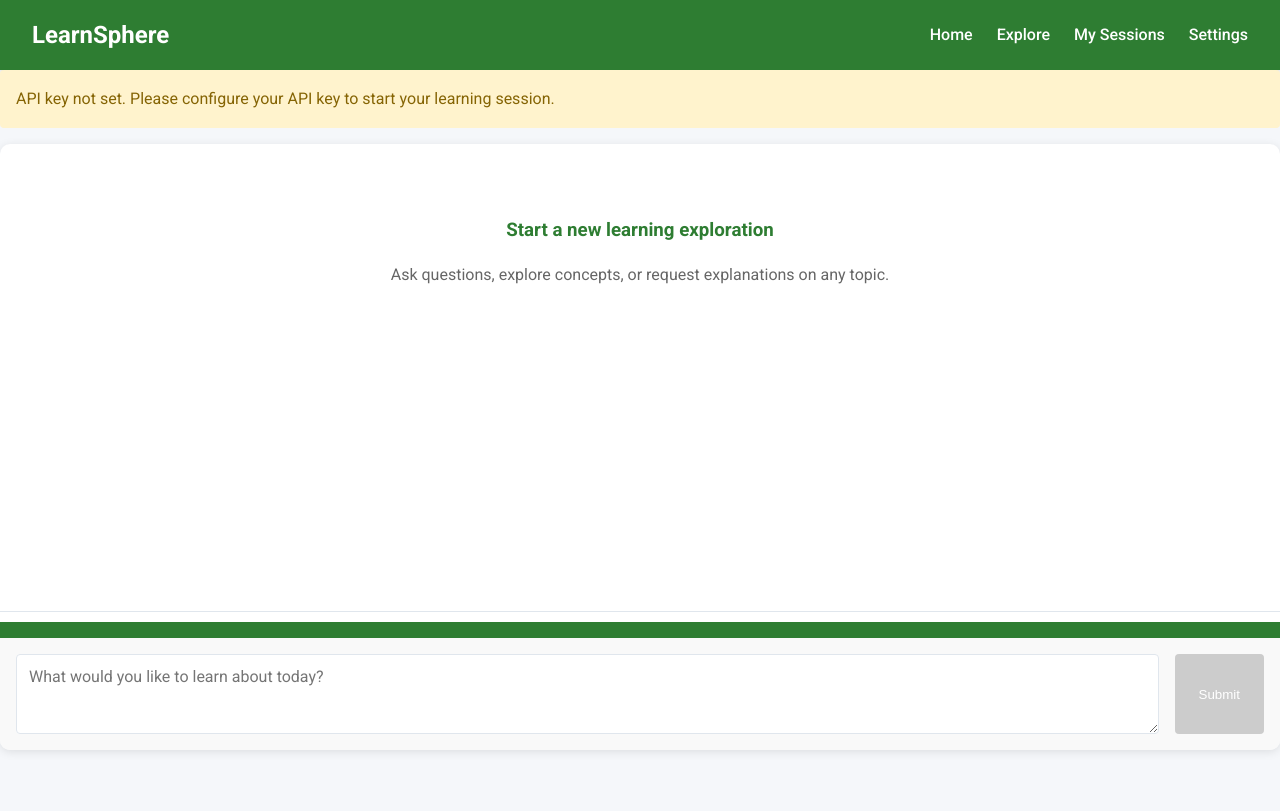
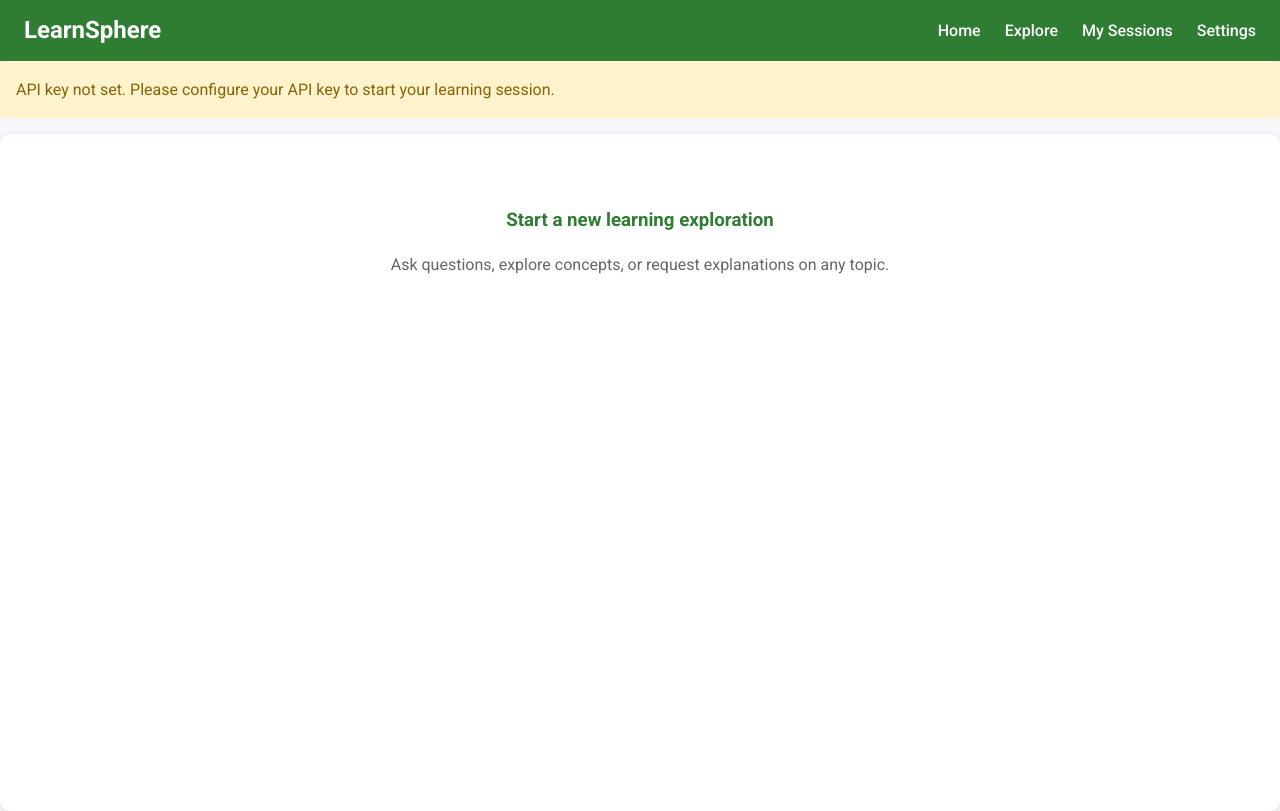
Before and after one commit to YashVardhan759/xmp, a React (Vite) app: page /chat in a window 1280 px wide. Built offline with nearby package versions, Linux system fonts and the light colour scheme.

Commit message:
removed footer again, done indentation issue

```diff
--- a/index.html
+++ b/index.html
@@ -4,7 +4,7 @@
 <head>
   <meta charset="UTF-8" />
   <meta name="viewport" content="width=device-width, initial-scale=1.0" />
-  <title>Gemini Web Client</title>
+  <title>LearnSphere</title>
   <link href="https://fonts.googleapis.com/css2?family=Roboto:wght@400;500;700&display=swap" rel="stylesheet">
 </head>
 <body>
--- a/src/App.css
+++ b/src/App.css
@@ -5,7 +5,7 @@
   --text-color: #333;
   --light-gray: #e0e6ed;
   --white: #ffffff;
-  --accent-color: #81c784
+  --accent-color: #81c784;
 }
 
 * {
@@ -31,7 +31,7 @@ body {
   display: flex;
   justify-content: space-between;
   align-items: center;
-  padding: 1rem 2rem;
+  padding: 0.7rem 1.5rem;
   background-color: var(--primary-color);
   box-shadow: 0 2px 4px #0000001a
 }
@@ -56,14 +56,15 @@ body {
 }
 
 .nav-links a:hover {
-  color: var(--accent-color)
+  color: var(--accent-color);
 }
 
 .content {
   flex: 1;
   padding: 0;
   margin: 0 auto;
-  width: 100%
+  width: 100%;
+  height: 100%;
 }
 
 .home {
@@ -243,12 +244,13 @@ body {
 .learning-session {
   display: flex;
   flex-direction: column;
-  height: calc(100vh - 120px)
+  height: calc(100vh - 50px)
 }
 
 .learning-workspace {
   display: flex;
   flex: 1;
+  padding: 0;
   overflow: hidden;
   border-radius: 10px;
   background-color: var(--white);
@@ -263,7 +265,7 @@ body {
   display: flex;
   flex-direction: column;
   display: none;
-  visibility: hidden;
+  visibility: hidden
 }
 
 .new-session-btn {
@@ -310,8 +312,41 @@ body {
 .messages-container {
   flex: 1;
   overflow-y: auto;
-  padding: 1.5rem
+  padding: 1.5rem;
+  /* -ms-overflow-style: none;  IE and Edge */
+  /* scrollbar-width: none;  /* Firefox */
 }
+
+::-webkit-scrollbar {
+  width: 0px; /* Adjust width as needed */
+  height: 0px; /* Adjust height if you have a horizontal scrollbar */
+}
+
+
+/* General scrollbar styling (optional, but recommended for consistency) */
+.learning-content ::-webkit-scrollbar {
+  width: 8px; /* Adjust width as needed */
+  height: 8px; /* Adjust height if you have a horizontal scrollbar */
+}
+
+.learning-content ::-webkit-scrollbar-track {
+  background: #fff; /* Light gray background for the track */
+}
+
+.learning-content ::-webkit-scrollbar-thumb {
+  background: #fff; /* Gray color for the thumb */
+  border-radius: 4px; /* Rounded corners for the thumb */
+}
+
+.learning-content ::-webkit-scrollbar-thumb:hover {
+  background: #555; /* Darker gray on hover */
+}
+.learning-content  ::-webkit-scrollbar-track:hover {
+  background: var(--light-gray); /* Darker gray on hover */
+}
+
+
+
 
 .empty-session {
   text-align: center;
@@ -334,9 +369,7 @@ body {
 
 .qa-item {
   margin-bottom: 1rem;
-  /* border-left: 3px solid var(--light-gray); */
   padding-left: 1rem;
-  /* border: 1px solid red; */
 }
 
 .qa-label {
@@ -348,37 +381,36 @@ body {
 .question-label {
   color: var(--secondary-color);
   visibility: hidden;
-  display: none;
+  display: none
 }
 
 .answer-label {
   color: var(--primary-color);
   visibility: hidden;
-  display: none;
+  display: none
 }
 
 .qa-content {
   background-color: var(--white);
-  border-radius: 0px;
-  padding: 1rem;
-  /* box-shadow: 0 1px 3px #0000000d */
-
+  border-radius: 0;
+  padding: 1rem ;
+  /* border: 1px solid green; */
 }
 
 .qa-content pre {
   background-color: #f5f5f5;
   padding: 1rem;
   border-radius: 4px;
-  overflow-x: auto;
+  overflow-x: auto
 }
 
-.question-content{
-  font-weight: 600;
+.question-content {
+  font-weight: 600
 }
 
-.answer-content{
+.answer-content {
   border: 1px solid black;
-  border-width: 0 0 2px 0;
+  border-width: 0 0 2px 0
 }
 
 .loading-indicator {
@@ -451,7 +483,7 @@ body {
   border-radius: 8px;
   overflow: hidden;
   display: none;
-  visibility: hidden;
+  visibility: hidden
 }
 
 .debug-panel summary {
--- a/src/components/Chat.jsx
+++ b/src/components/Chat.jsx
@@ -256,7 +256,89 @@ function Chat() {
         </div>
       )}
 
-      <div className="learning-workspace">
+<div className="learning-workspace">
+    <div className="workspace-sidebar">
+      <button className="new-session-btn" onClick={createNewChat}>
+        Start New Topic
+      </button>
+      <div className="session-info">
+        <input
+          type="text"
+          className="session-title-input"
+          value={chatTitle}
+          onChange={handleTitleChange}
+          placeholder="Topic Title"
+        />
+        <div className="session-meta">
+          {messages.length > 0
+            ? `${messages.length} concept exchanges`
+            : 'No exchanges yet'}
+        </div>
+      </div>
+    </div>
+    <div className="learning-content">
+      <div className="messages-container">
+        {messages.length === 0 && (
+          <div className="empty-session">
+            <h3>Start a new learning exploration</h3>
+            <p>Ask questions, explore concepts, or request explanations on any topic.</p>
+          </div>
+        )}
+        {messages.map((msg, index) => (
+          <div key={index} className="qa-item">
+            <div
+              className={`qa-label ${
+                msg.role === 'user' ? 'question-label' : 'answer-label'
+              }`}
+            >
+              {msg.role === 'user' ? 'Que:' : msg.role === 'assistant' ? 'Ans:' : 'Note:'}
+            </div>
+            <div className="qa-content">
+              {msg.role === 'user' ? (
+                <div className="question-content">{msg.content}</div>
+              ) : (
+                <div className="answer-content">
+                  <ReactMarkdown
+                    remarkPlugins={[remarkGfm]}
+                    components={{
+                      code({node, inline, className, children, ...props}) {
+                        const match = /language-(\w+)/.exec(className || '');
+                        return !inline && match ? (
+                          <SyntaxHighlighter
+                            language={match[1]}
+                            style={solarizedlight}
+                            PreTag="div"
+                            {...props}
+                          >
+                            {String(children).replace(/\n$/, '')}
+                          </SyntaxHighlighter>
+                        ) : (
+                          <code className={className} {...props}>
+                            {children}
+                          </code>
+                        );
+                      },
+                      h1: ({node, ...props}) => <h1 style={{margin: '24px 0 16px'}} {...props} />,
+                      h2: ({node, ...props}) => <h2 style={{margin: '20px 0 14px'}} {...props} />,
+                      h3: ({node, ...props}) => <h3 style={{margin: '16px 0 12px'}} {...props} />,
+                      h4: ({node, ...props}) => <h4 style={{margin: '14px 0 10px'}} {...props} />,
+                      ul: ({node, ...props}) => <ul style={{margin: '8px 0', paddingLeft: '24px'}} {...props} />,
+                      ol: ({node, ...props}) => <ol style={{margin: '8px 0', paddingLeft: '24px'}} {...props} />,
+                      li: ({node, ...props}) => <li style={{margin: '4px 0'}} {...props} />
+                    }}
+                  >
+                    {msg.content}
+                  </ReactMarkdown>
+                </div>
+              )}
+            </div>
+          </div>
+        ))}
+      </div>
+    </div>
+  </div>
+
+      {/* <div className="learning-workspace">
         <div className="workspace-sidebar">
           <button className="new-session-btn" onClick={createNewChat}>
             Start New Topic
@@ -287,62 +369,6 @@ function Chat() {
             )}
 
 
-
-
-
-
-
-
-
-
-
-
-
-
-
-
-
-
-
-
-            {/* {messages.map((msg, index) => (
-              <div key={index} className="qa-item">
-                <div className={`qa-label ${msg.role === 'user' ? 'question-label' : 'answer-label'}`}>
-                  {msg.role === 'user' ? 'Que:' : msg.role === 'assistant' ? 'Ans:' : 'Note:'}
-                </div>
-                <div className="qa-content">
-                  {msg.role === 'user' ? (
-                    <div>{msg.content}</div>
-                  ) : (
-                    <ReactMarkdown
-                      remarkPlugins={[remarkGfm]}
-                      components={{
-                        code({node, inline, className, children, ...props}) {
-                          const match = /language-(\w+)/.exec(className || '');
-                          return !inline && match ? (
-                            <SyntaxHighlighter
-                              language={match[1]}
-                              style={solarizedlight}
-                              PreTag="div"
-                              {...props}
-                            >
-                              {String(children).replace(/\n$/, '')}
-                            </SyntaxHighlighter>
-                          ) : (
-                            <code className={className} {...props}>
-                              {children}
-                            </code>
-                          );
-                        }
-                      }}
-                    >
-                      {msg.content}
-                    </ReactMarkdown>
-                  )}
-                </div>
-              </div>
-            ))}
-            */}
 
 
 
@@ -394,18 +420,6 @@ function Chat() {
 
 
 
-
-
-
-
-
-
-
-
-
-
-
-
             {loading && <div className="loading-indicator">Processing your query...</div>}
             <div ref={messagesEndRef} />
           </div>
@@ -438,7 +452,7 @@ function Chat() {
             )}
           </div>
         </div>
-      </div>
+      </div> */}
 
       {debugInfo && (
         <div className="debug-panel">
```
